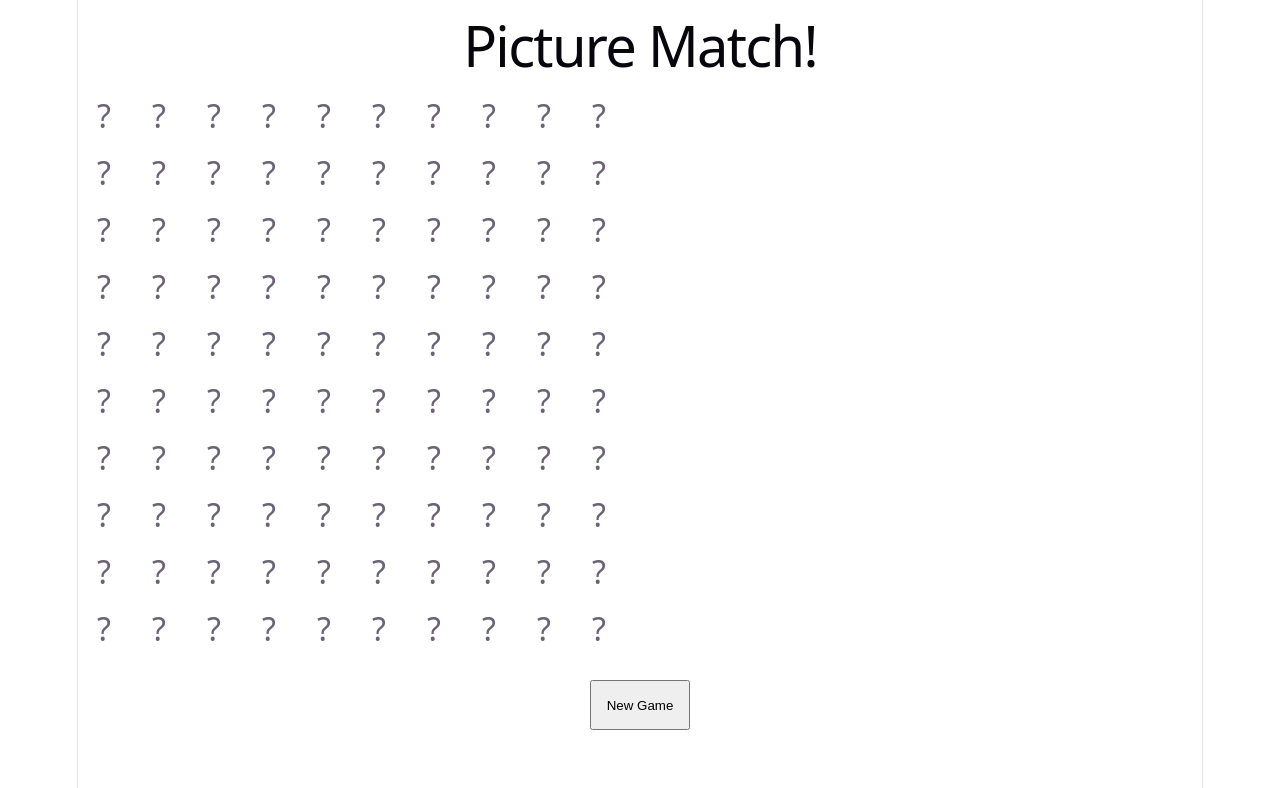
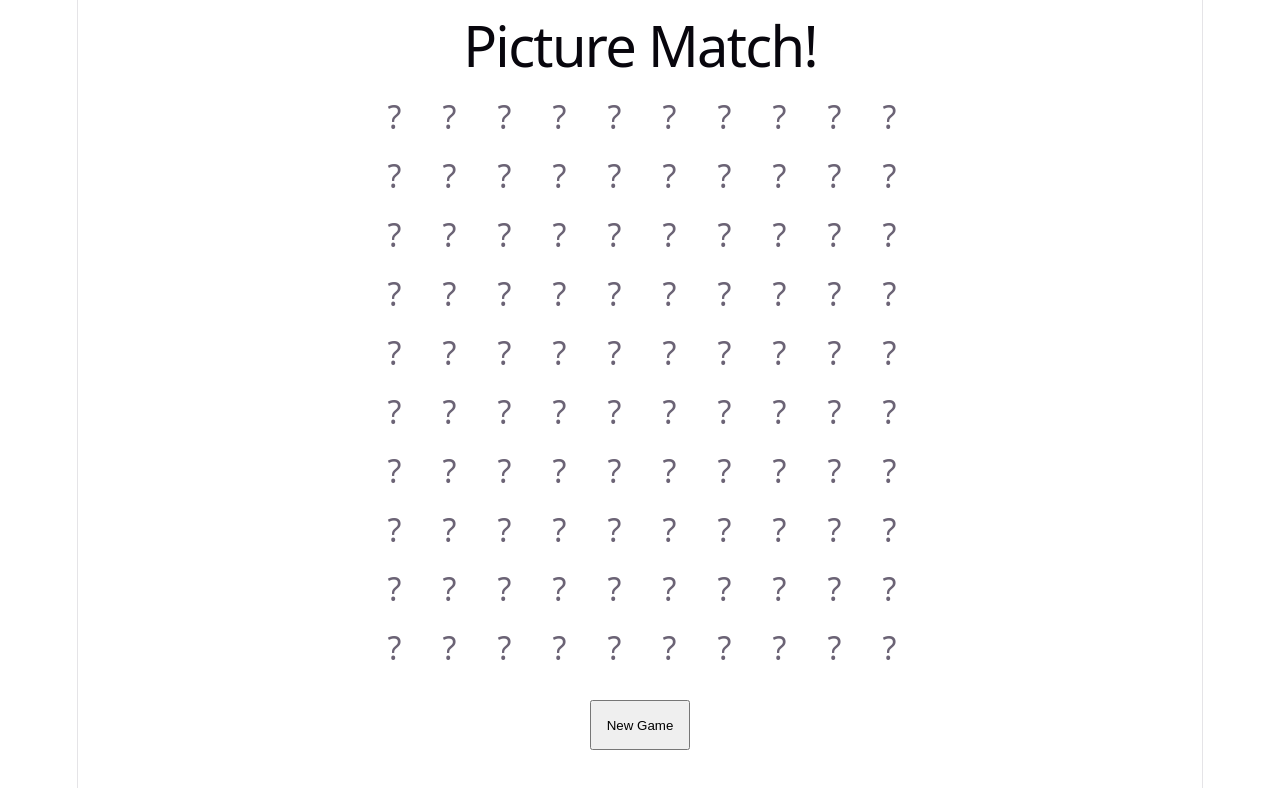
Before and after one commit to Matricarin/picture-match-react-app, a React (Vite) app in the folder picture-match-app/: page / in a window 1280 px wide. Shown: the top 788 px of the page. Built offline with nearby package versions, Linux system fonts and the light colour scheme.

Commit message:
align center

```diff
--- a/picture-match-app/src/components/BoardComponent.css
+++ b/picture-match-app/src/components/BoardComponent.css
@@ -2,5 +2,6 @@
     display: grid;
     grid-template-columns: repeat(10, 50px);
     gap: 5px;
-    align-self: center;
+    vertical-align: center;
+    justify-content: center;
 }
--- a/picture-match-app/src/components/CardComponent.css
+++ b/picture-match-app/src/components/CardComponent.css
@@ -1,15 +1,19 @@
 /* оформление для типа карточки */
 
 .card {
-    width: 100px;
-    height: 100px;
+    width: 50px;
+    height: 50px;
 
     display: flex;
     align-items: center;
     justify-content: center;
 
-    border: 1px solid white;
+    border: 2px solid white;
     border-radius: 8px;
+
+    cursor: pointer;
+
+    user-select:none;
 
     font-size: 32px;
 }
@@ -20,4 +24,5 @@
 
 .card.matched {
     background: violet;
+    cursor: default;
 }
```
